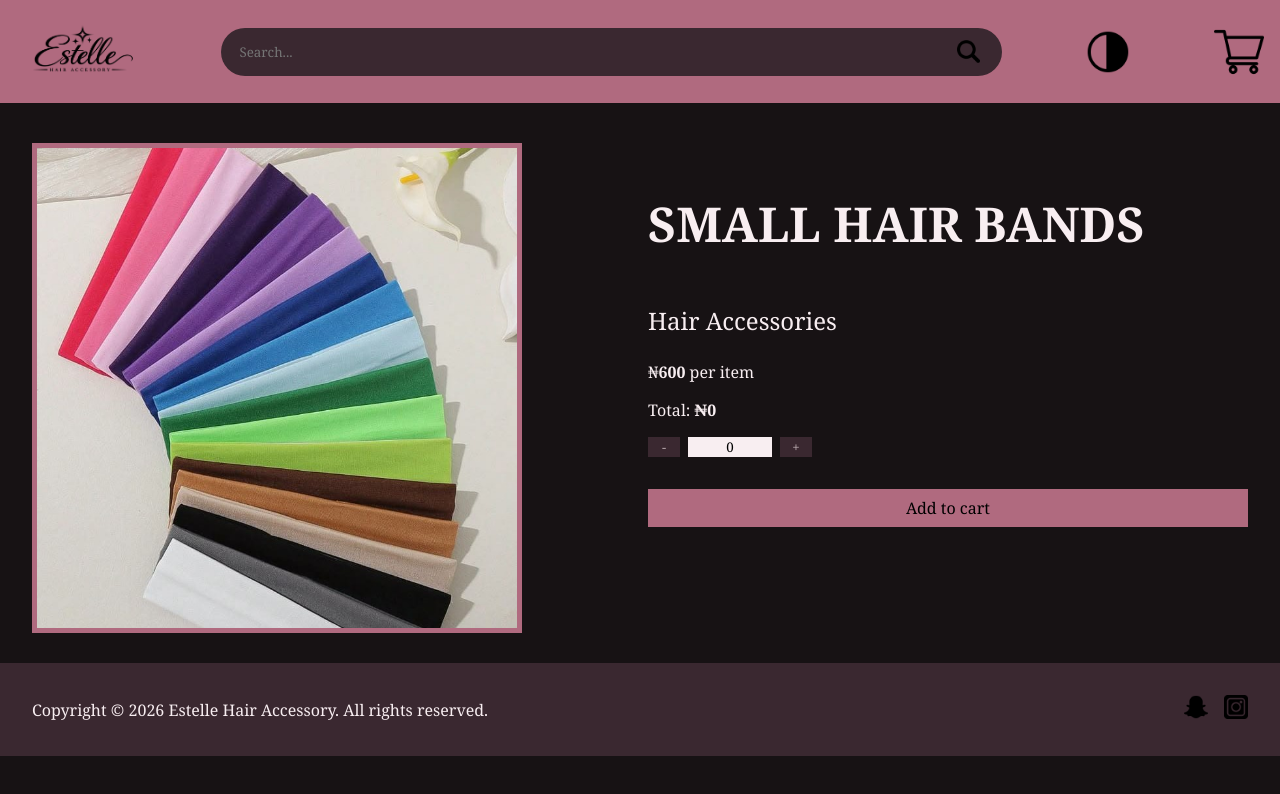
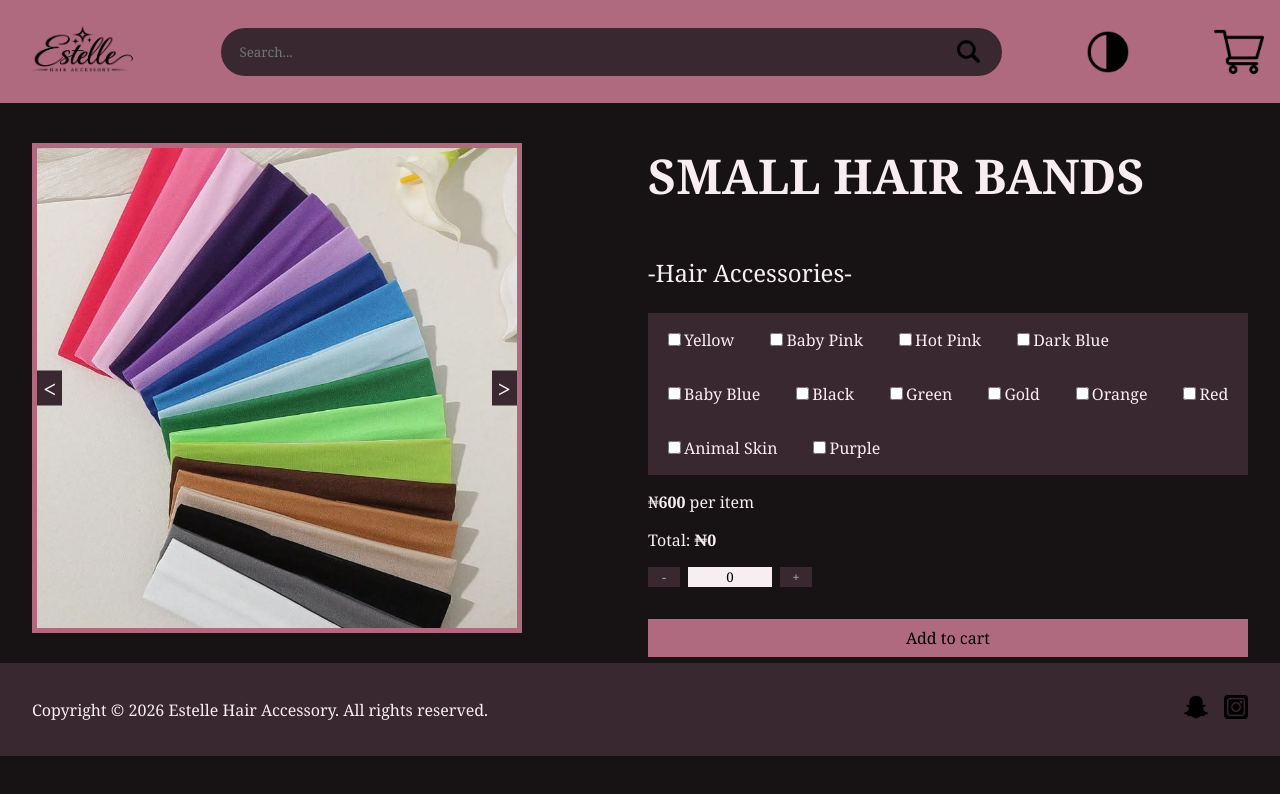
Before and after one commit to Okara008/Esther_Site, a React (Vite) app in the folder frontend/: page /product/0 in a window 1280 px wide. Shown: the top 794 px of the page. Built offline with nearby package versions, Linux system fonts and the light colour scheme.

Commit message:
Commit all

```diff
--- a/frontend/src/components/Header.jsx
+++ b/frontend/src/components/Header.jsx
@@ -43,7 +43,7 @@ const Header = () => {
                 src={THEME_ICON} alt="icon" height={50}
                 className={`${darkMode ? "togggle_theme" : ""} theme_icon`}
                 onClick={toggleTheme}
-                title={`${darkMode ? "Dark Theme" : "Light Theme"}`}
+                title={`${darkMode ? "Dark Mode" : "Light Mode"}`}
             />
             <img src={CART_ICON} alt="cart" height={50} className='cart_icon'/>
         </header>
--- a/frontend/src/components/ProductDetails.jsx
+++ b/frontend/src/components/ProductDetails.jsx
@@ -10,6 +10,7 @@ const productImages = import.meta.glob(
 const ProductDetails = () => {
     const { id } = useParams()
     const [product] = useState(products[id])
+    const [checkedVariant, setCheckedVariant] = useState(0)
     const [imageCounter, setImageCounter] = useState(0)
     let IMGS = []
 
@@ -18,22 +19,52 @@ const ProductDetails = () => {
     for (let i = 0; i < product.images.length; i++) {
         let image = product.images[i];
         image = productImages[`../assets/product_pics/${image}`];
-        console.log(IMGS);
         IMGS.push(image)
     }
 
-    console.log(products[id]);
     return (
     <article className="productContainer">
-        <img src={IMGS[imageCounter]} alt="Product Image" className="product_img"/>
+        <div  className="product_img">
+            <img src={IMGS[imageCounter]} alt="Product Image"/>
+            <div className="img_nav">
+                <button style={{left: 0}} onClick={() => setImageCounter(prev => ((prev + 1) % IMGS.length))}>&lt;</button>
+                <button style={{right: 0}} onClick={() => setImageCounter(prev => ((prev - 1) > 0 ? (prev - 1) : (IMGS.length-1) ))}>&gt;</button>
+            </div>
+        </div>
         <div>
             <h3 className="article_name">{product.name}</h3>
-            <p className="article_category">{product.category}</p>
+            <p className="article_category">-{product.category}-</p>
 
-            {
-                product.variants.length ?
 
-                <p>sddd</p>
+            {product.colors?.length &&
+                <div className="article_color">
+                    {product.colors.map(color => (
+                        <div>
+                            <input type="checkbox" id={product.colors.indexOf(color)}/>
+                            <label htmlFor={product.colors.indexOf(color)}>{color}</label>
+                        </div>
+                    ))}
+                </div>
+            }
+
+            {product.variants.length ?
+                <>
+                    <div className="variant_details">
+                    {product.variants.map(variant => (
+                        <>
+                            <input type="radio" name="product" id={product.variants.indexOf(variant)} checked={checkedVariant == (product.variants.indexOf(variant))} onClick={() => setCheckedVariant(product.variants.indexOf(variant))}/>
+                            <label htmlFor={product.variants.indexOf(variant)} >
+                                <h4 className="variant_name">{variant.name}</h4>
+                                <p className="variant_price">₦<b>{variant.price}</b> per {product.unit} {product.unit.toLowerCase() == 'pack' && `[${product.quantity} items]`}</p>
+                                {Boolean(variant.others.length)  &&
+                                    variant.others.map(prop => (<div> <strong>{prop.name}</strong>: <span>{prop.value}</span></div>))
+                                }
+                            </label>
+                        </>
+                    ))}
+                    </div>
+                    <p> Total: <strong>₦{product.variants[checkedVariant]?.price * counter}</strong></p>
+                </>
 
                 :
 
--- a/frontend/src/styles/Header.css
+++ b/frontend/src/styles/Header.css
@@ -18,7 +18,7 @@ header{
     justify-content: space-between;
     position: sticky;
     top: 0;
-
+    z-index: 10;
     background-color: var(--primary);
     padding: 1.5rem 1rem;
     margin-bottom: 2rem;
--- a/frontend/src/styles/ProductDetails.css
+++ b/frontend/src/styles/ProductDetails.css
@@ -11,13 +11,39 @@
 article.productContainer .product_img{
     border: 5px solid var(--primary);
     height: 100%;
+    z-index: 1;
+    position: relative;
+    width: fit-content;
+}
+
+.product_img .img_nav button{
+    position: absolute;
+    top: 50%;
+    cursor: pointer;
+    background-color: var(--secondary);
+    color: var(--text);
+    font-size: 1.5rem;
+    border: none;
+    transform: translateY(-50%);
+}
+.product_img .img_nav button:hover{
+    background-color: var(--muted-text);
+    color: var(--inverted-text);
+}
+
+.product_img .img_nav button:active{
+    transform: translateX(-.1px);
+}
+
+article.productContainer .product_img img{
+    height: 100%;
     display: block;
 }
 
 .article_name{
     text-transform: uppercase;
     font-size: 3rem;
-
+    margin-top: 0;
 }
 
 .article_category{
@@ -33,6 +59,7 @@ article.productContainer .product_img{
     background-color: var(--primary);
     border: none;
     font-family: Georgia, 'Times New Roman', Times, serif;
+    color: var(--inverted-text);
 }
 
 .article_button:hover{
@@ -74,3 +101,57 @@ article.productContainer .product_img{
     text-align: center;
     color: var(--inverted-text);
 }
+
+.variant_details{
+    display: flex;
+    gap: 2rem;
+}
+
+.variant_details label{
+    display: block;
+    width: fit-content;
+    background-color: var(--text);
+    color: var(--inverted-text);
+    padding: 1rem;
+    border: 3px solid gray;
+    display: flex;
+    align-items: center;
+    justify-content: center;
+    flex-direction: column;
+    cursor: pointer;
+}
+
+.variant_details h4{
+    margin: 0;
+    font-size: 1.5rem;
+    text-transform: capitalize;
+}
+
+.variant_details .variant_price b{
+    text-decoration: underline;
+}
+
+.variant_details input[type = "radio"]{
+    display: none;
+}
+
+.variant_details input[type = "radio"]:checked + label{
+    background-color: var(--primary);
+    border-color: var(--primary);
+    color: black;
+    box-shadow: 1px 1px 10px var(--text) inset;
+}
+.variant_details input[type = "radio"]:checked + label:after{
+    content: '---';
+}
+
+.article_color{
+    display: flex;
+    align-items: flex-start;
+    justify-content: flex-start;
+    flex-wrap: wrap;
+    text-transform: capitalize;
+    gap: 2rem;
+    background-color: var(--secondary);
+    padding: 1rem;
+}
```
